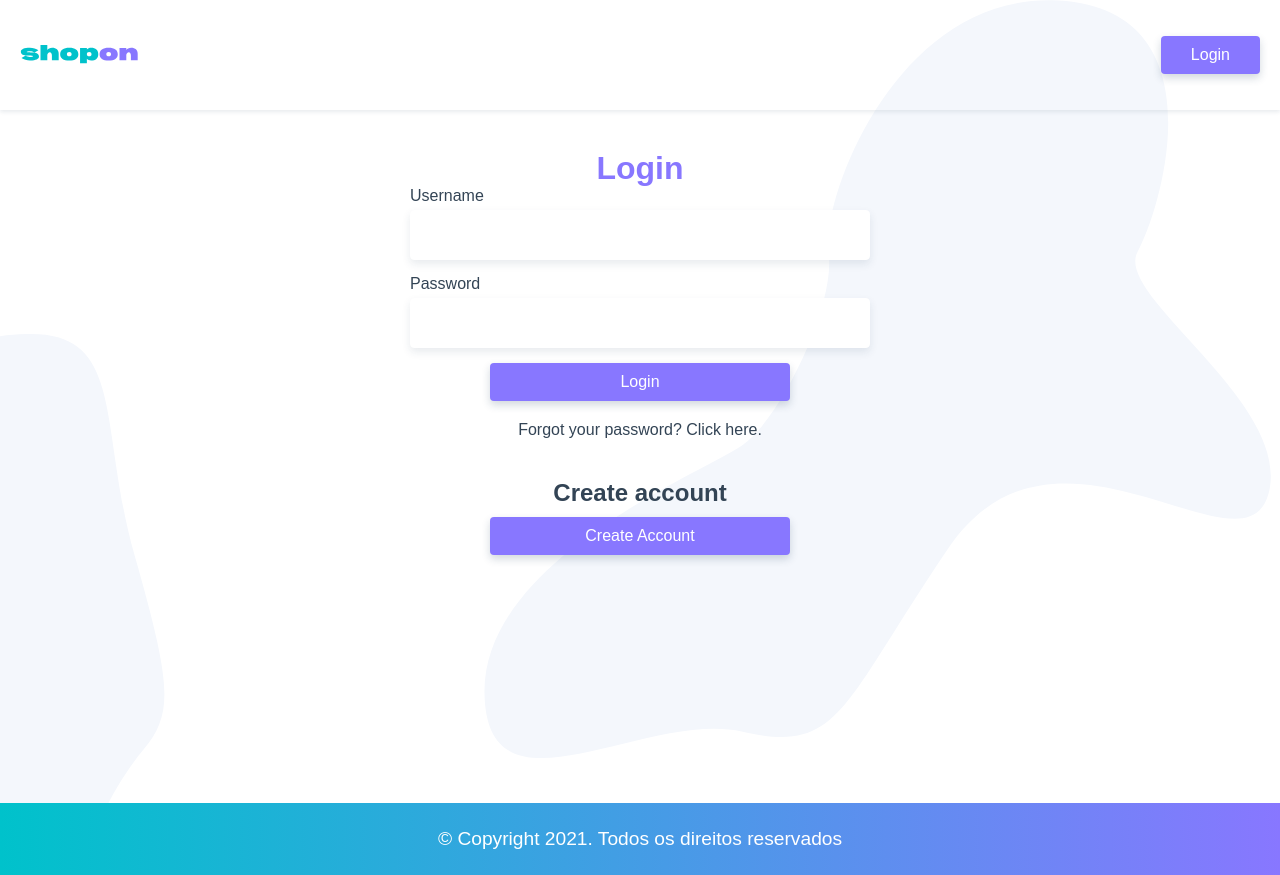
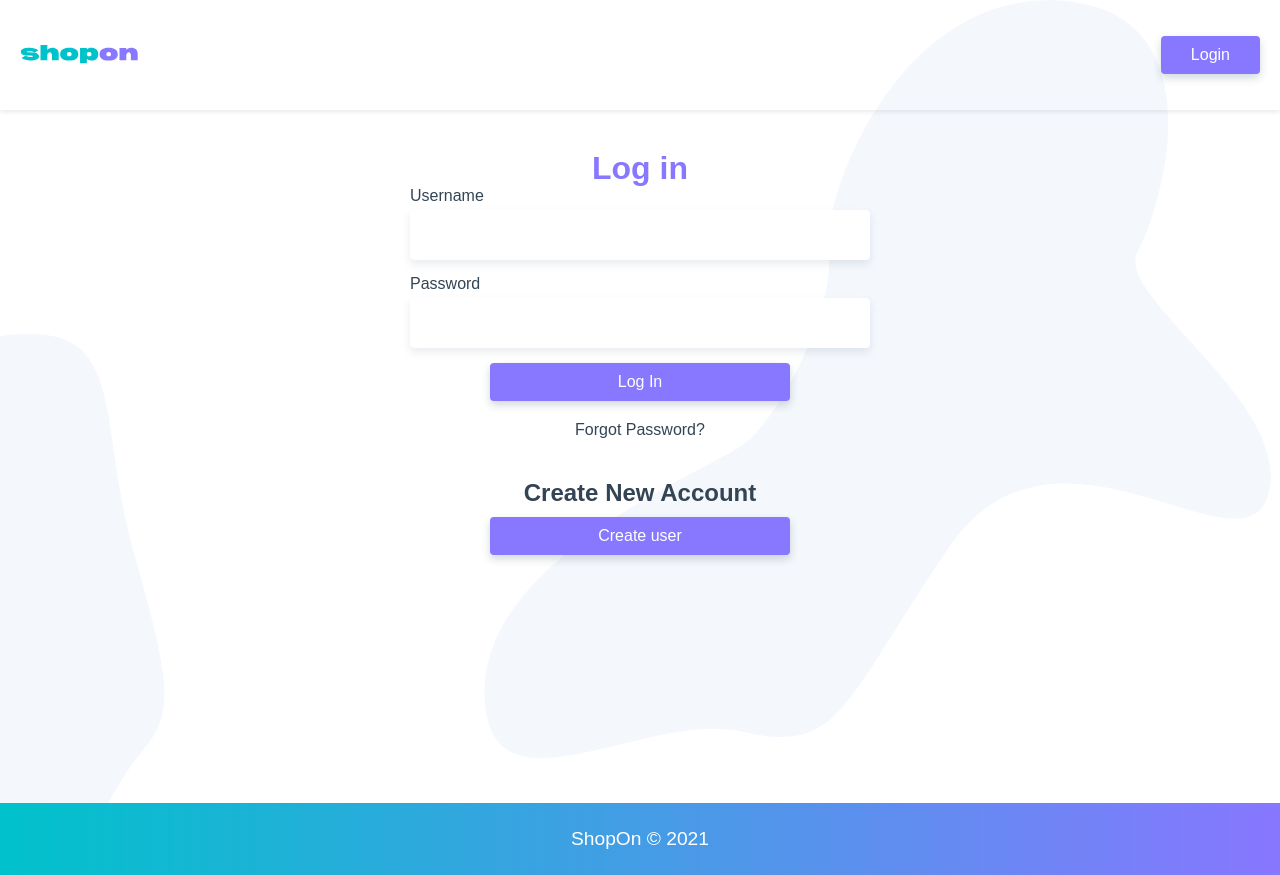
Before and after one commit to drikalves/fake-store, a Vue app: page /login in a window 1280 px wide. Built offline with nearby package versions, Linux system fonts and the light colour scheme.

Commit message:
fix: rename login screen buttons and correct class properties order

```diff
--- a/src/components/LoginCreate.vue
+++ b/src/components/LoginCreate.vue
@@ -1,10 +1,10 @@
 <template>
   <section>
-    <h2>Create account</h2>
+    <h2>Create New Account</h2>
     <transition mode="out-in">
-      <button v-if="!create" class="btn" @click="create = true">Create Account</button>
+      <button v-if="!create" class="btn" @click="create = true">Create user</button>
       <UserForm v-else>
-        <button class="btn btn-form" @click.prevent="createUser">Create account</button>
+        <button class="btn btn-form" @click.prevent="createUser">Sign Up</button>
       </UserForm>
     </transition>
   </section>
@@ -33,16 +33,16 @@ export default {
 
 <style scoped>
 h2 {
+  margin-bottom: 10px;
+  margin-top: 40px;
   text-align: center;
-  margin-top: 40px;
-  margin-bottom: 10px;
 }
 
 .btn {
-  width: 100%;
-  max-width: 300px;
   margin-left: auto;
   margin-right: auto;
+  max-width: 300px;
+  width: 100%;
 }
 
 .btn-form {
--- a/src/components/TheFooter.vue
+++ b/src/components/TheFooter.vue
@@ -1,6 +1,6 @@
 <template>
   <footer>
-    <p>&copy; Copyright 2021. Todos os direitos reservados</p>
+    <p>ShopOn &copy; 2021</p>
   </footer>
 </template>
 
--- a/src/views/Login.vue
+++ b/src/views/Login.vue
@@ -1,6 +1,6 @@
 <template>
   <section class="login">
-    <h1>Login</h1>
+    <h1>Log in</h1>
     <form>
       <label for="username">Username</label>
       <input type="text" name="username" id="username" v-model="login.username">
@@ -8,11 +8,11 @@
       <label for="password">Password</label>
       <input type="password" name="password" id="password" v-model="login.password">
 
-      <button class="btn" @click.prevent="connect">Login</button>
+      <button class="btn" @click.prevent="connect">Log In</button>
     </form>
 
     <p class="forgot">
-      <a href="/" target="_blank">Forgot your password? Click here.</a>
+      <a href="/" target="_blank">Forgot Password?</a>
     </p>
 
     <LoginCreate/>
```
